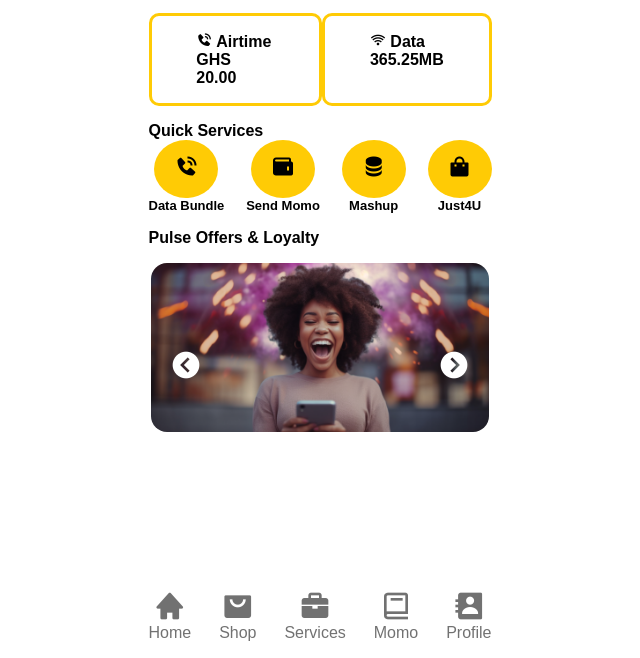
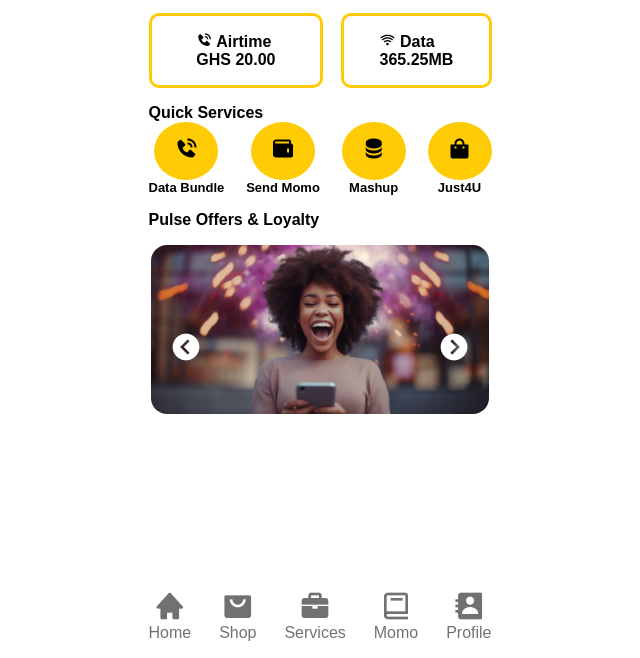
Before and after one commit to Watuulo-Richard/MTN-Mobile-Application-Homepage-Redesign, a plain HTML site: page index.html in a window 1280 px wide. Shown: the part 142-800 px from the top of the page, without its empty margins (320-960 px from the left). Drawn offline with nearby package versions, Linux system fonts and the light colour scheme; a web font is replaced by a local one.

Commit message:
Updated HTML

```diff
--- a/partials/_splinter.scss
+++ b/partials/_splinter.scss
@@ -13,7 +13,7 @@
     .row-2 {
         border: .2rem solid #ffcb05;
         border-radius: 10px;
-        padding: 1rem 2.8rem;
+        padding: 1rem 2.2rem;
     }
 
     & p {
```
Also changed, not shown: styles.css.
